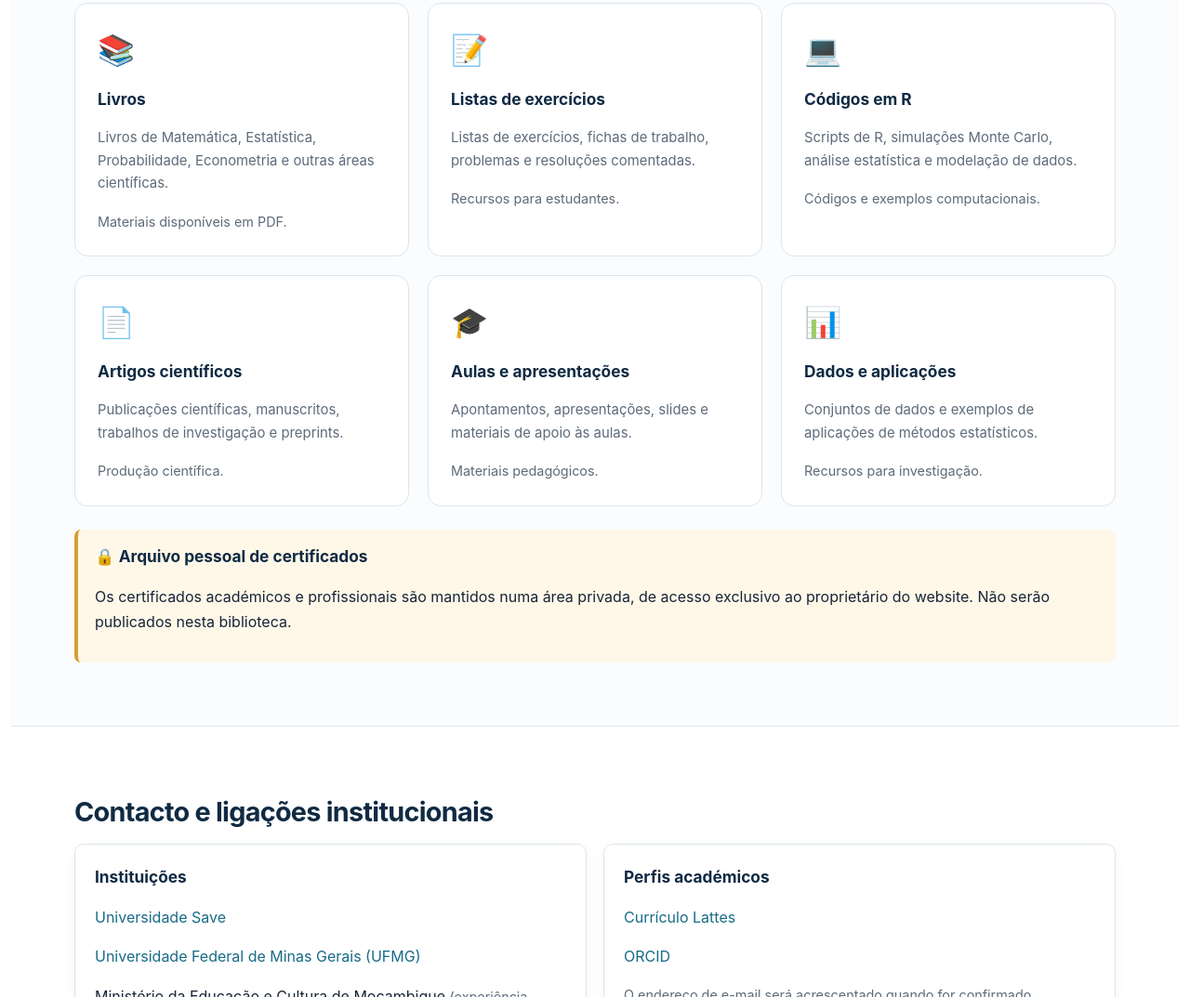
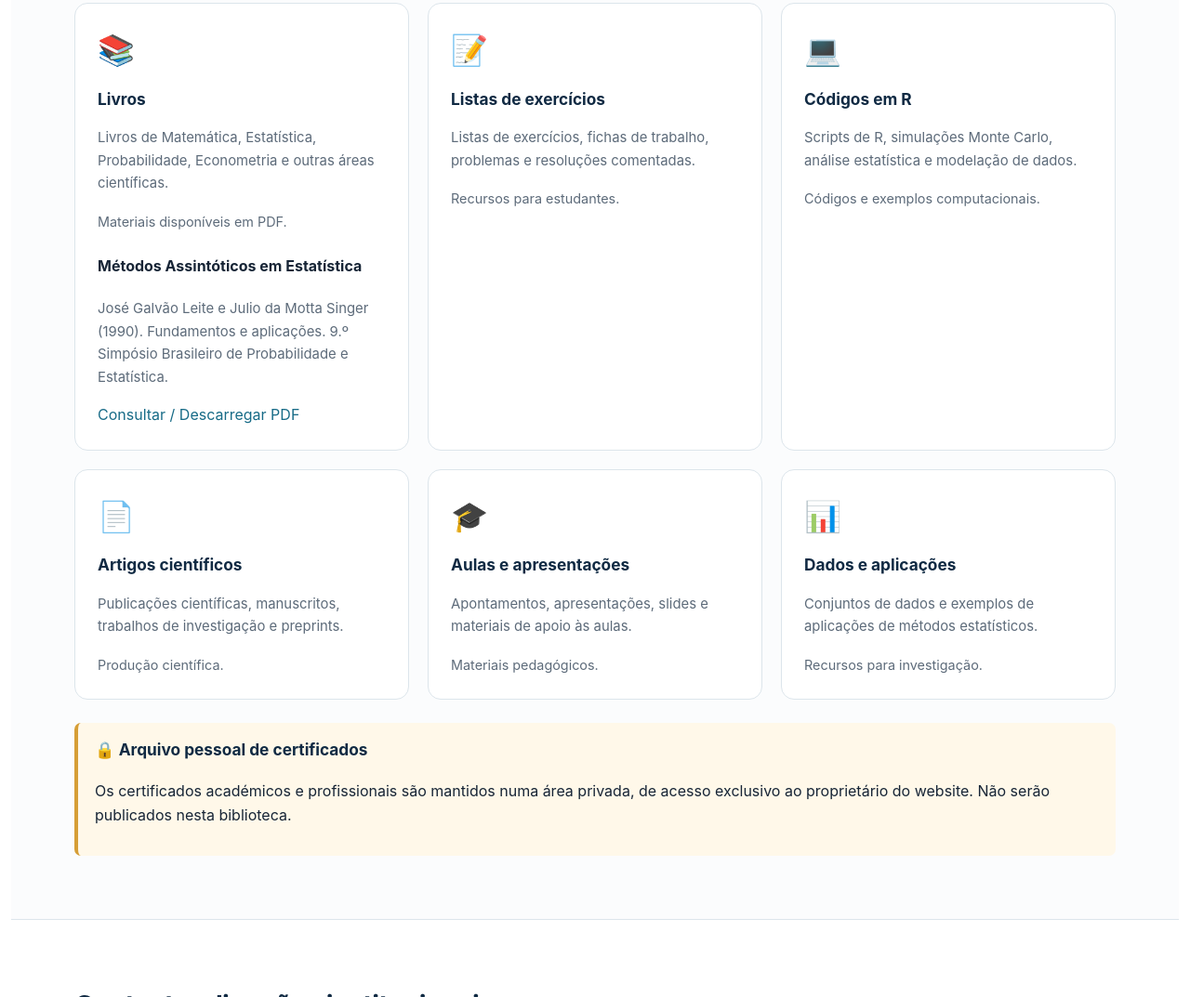
Before and after one commit to tcefranque/tcefranque.github.io, a plain HTML site: page index.html in a window 1280 px wide. Shown: the part 5899-6972 px from the top of the page at 93% size. Drawn offline with Linux system fonts and the light colour scheme.

Commit message:
Add resource card for 'Métodos Assintóticos em Estatística'
Added a new resource card for 'Métodos Assintóticos em Estatística' with details and a PDF link.

```diff
--- a/index.html
+++ b/index.html
@@ -362,13 +362,28 @@
 
     <div class="resource-grid">
 
+
 <article class="resource-card">
   <div class="resource-icon">📚</div>
   <h3>Livros</h3>
   <p>Livros de Matemática, Estatística, Probabilidade,
   Econometria e outras áreas científicas.</p>
   <span class="small">Materiais disponíveis em PDF.</span>
+
+  <div class="resource-item">
+    <h4>Métodos Assintóticos em Estatística</h4>
+    <p>
+      José Galvão Leite e Julio da Motta Singer (1990).
+      Fundamentos e aplicações.
+      9.º Simpósio Brasileiro de Probabilidade e Estatística.
+    </p>
+    <a href="materiais/livros/metodos-assintoticos-estatistica-1990.pdf"
+       target="_blank">
+      Consultar / Descarregar PDF
+    </a>
+  </div>
 </article>
+
 
       <article class="resource-card">
         <div class="resource-icon">📝</div>
```
Lines whose indentation alone changed are shown as unchanged.
